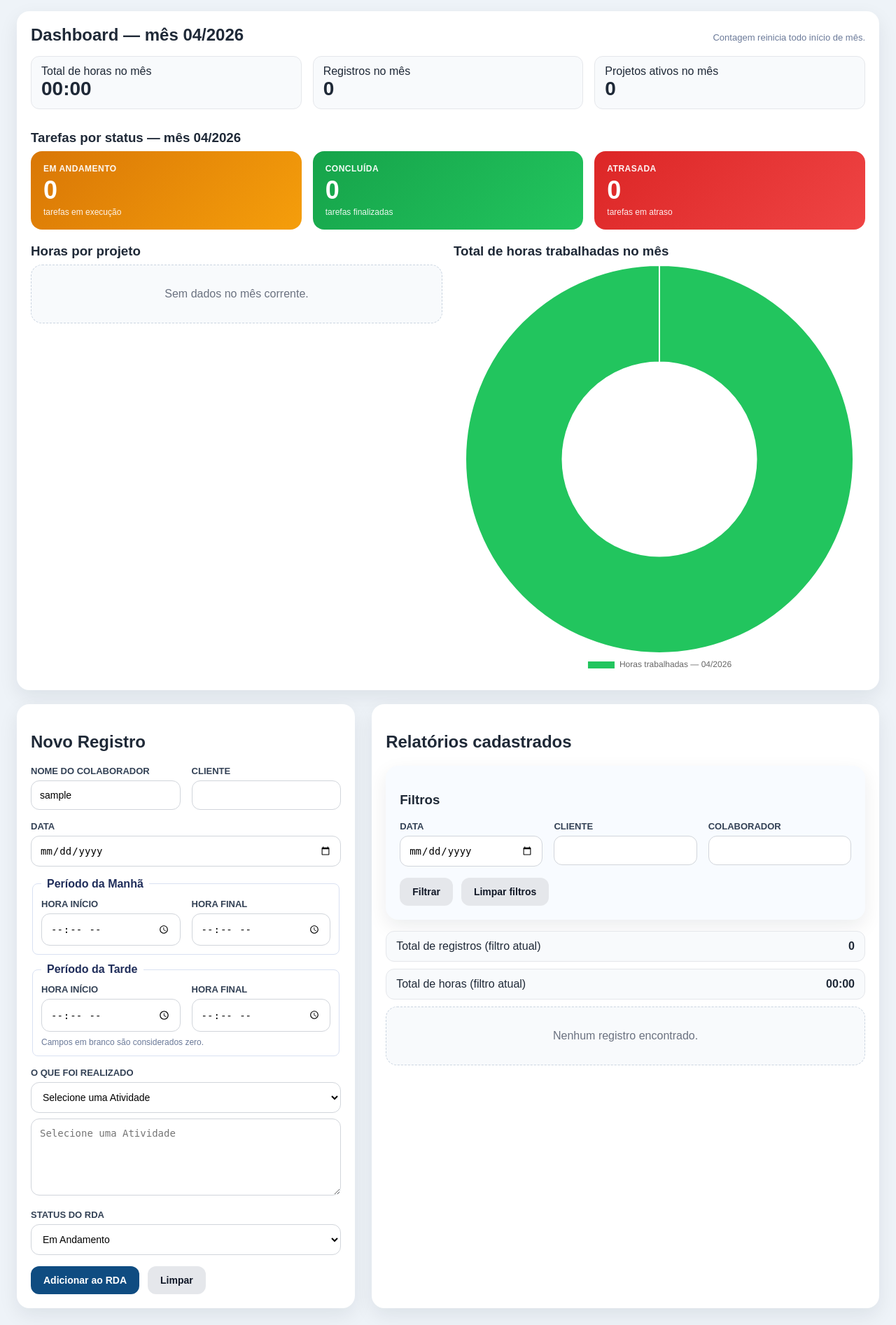
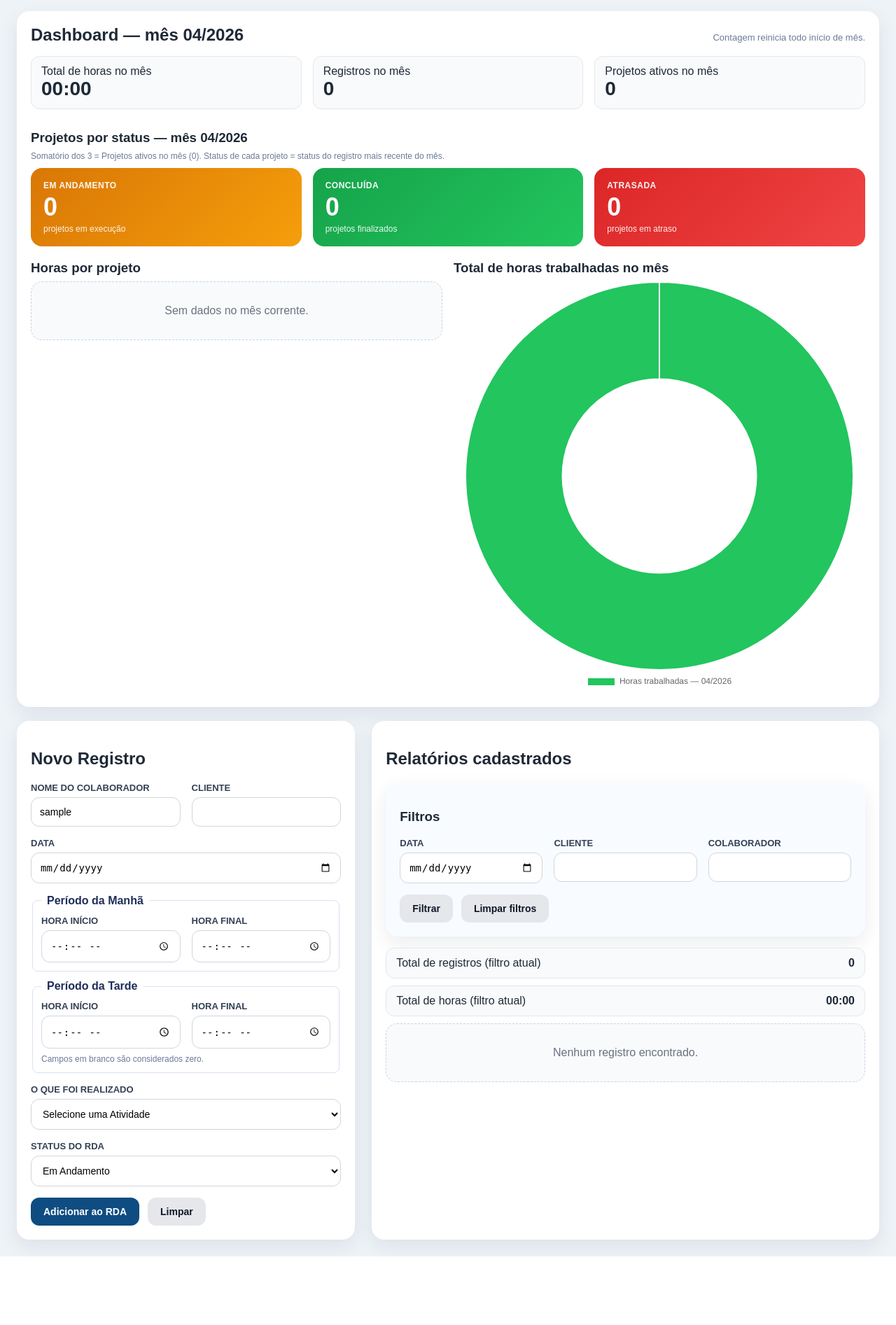
Before and after one commit to salimNabbout/rda_professional-, a Flask app: page / in a window 1280 px wide. Shown: the part 190-2083 px from the top of the page at 70% size. After the commit the page ends 1985 px from the top, so only its background shows below. Run offline with Flask 3, Linux system fonts and the light colour scheme; the visitor is signed in with stand-in values (Sample User, id 1); data that the repository does not hold is empty.

Commit message:
Realizado vira select único e status do dashboard conta projetos
- Campo Realizado: select com as 15 atividades (sem textarea). Valor antigo livre é preservado como opção extra ao editar.
- Dashboard: contador por status agora soma projetos (cliente) e não registros; soma dos 3 cards = Projetos ativos no mês. Status do projeto = status do registro mais recente do mês.

Co-Authored-By: Claude Opus 4.7 (1M context) <noreply@anthropic.com>

```diff
--- a/app/main/routes.py
+++ b/app/main/routes.py
@@ -89,9 +89,17 @@ def stats_mes_atual():
     records = query.all()
 
     por_projeto = defaultdict(int)
-    por_status = {"Em Andamento": 0, "Concluído": 0, "Atrasado": 0}
     for r in records:
         por_projeto[r.cliente or "(sem cliente)"] += _minutos_registro(r)
+
+    # Status de cada projeto = status do registro mais recente daquele cliente no mês.
+    # Assim a soma dos 3 status = número de projetos ativos no mês.
+    ultimo_por_projeto = {}
+    for r in sorted(records, key=lambda x: (x.data, x.id)):
+        ultimo_por_projeto[r.cliente or "(sem cliente)"] = r
+
+    por_status = {"Em Andamento": 0, "Concluído": 0, "Atrasado": 0}
+    for r in ultimo_por_projeto.values():
         if r.status_rda in por_status:
             por_status[r.status_rda] += 1
 
--- a/app/templates/main/_form.html
+++ b/app/templates/main/_form.html
@@ -46,44 +46,36 @@
     <p style="margin:8px 0 0; font-size:12px; color:#6b7a99;">Campos em branco são considerados zero.</p>
   </fieldset>
 
+  {% set atividades = [
+    'Visita Técnica ou Comercial',
+    'Reunião Técnica ou Comercial',
+    'Elaboração de Proposta',
+    'Projetos',
+    'Desenvolvimento Software PLC',
+    'Desenvolvimento Software IHM',
+    'Desenvolvimento Software SCADA',
+    'Desenvolvimento Software Agêntica',
+    'Design (Telas)',
+    'Montagem de Painéis',
+    'Instalações de Painéis',
+    'Comissionamento',
+    'Partida Assistida',
+    'Treinamento',
+    'Elaboração de DataBook'
+  ] %}
+  {% set atual_realizado = form.realizado if form else '' %}
   <div style="margin-top:16px;">
     <label>O que foi realizado</label>
-    <select id="atividadePredefinida" style="margin-bottom:8px;">
+    <select name="realizado" required>
       <option value="">Selecione uma Atividade</option>
-      <option>Visita Técnica ou Comercial</option>
-      <option>Reunião Técnica ou Comercial</option>
-      <option>Elaboração de Proposta</option>
-      <option>Projetos</option>
-      <option>Desenvolvimento Software PLC</option>
-      <option>Desenvolvimento Software IHM</option>
-      <option>Desenvolvimento Software SCADA</option>
-      <option>Desenvolvimento Software Agêntica</option>
-      <option>Design (Telas)</option>
-      <option>Montagem de Painéis</option>
-      <option>Instalações de Painéis</option>
-      <option>Comissionamento</option>
-      <option>Partida Assistida</option>
-      <option>Treinamento</option>
-      <option>Elaboração de DataBook</option>
+      {% for atividade in atividades %}
+        <option value="{{ atividade }}" {% if atual_realizado == atividade %}selected{% endif %}>{{ atividade }}</option>
+      {% endfor %}
+      {% if atual_realizado and atual_realizado not in atividades %}
+        <option value="{{ atual_realizado }}" selected>{{ atual_realizado }} (registro antigo)</option>
+      {% endif %}
     </select>
-    <textarea name="realizado" id="realizadoTextarea" required placeholder="Selecione uma Atividade">{{ form.realizado if form else '' }}</textarea>
   </div>
-
-  <script>
-    (function () {
-      const sel = document.getElementById('atividadePredefinida');
-      const txt = document.getElementById('realizadoTextarea');
-      if (!sel || !txt) return;
-      sel.addEventListener('change', function () {
-        const v = sel.value;
-        if (!v) return;
-        const atual = txt.value.trim();
-        txt.value = atual ? atual + '\n' + v : v;
-        sel.value = '';
-        txt.focus();
-      });
-    })();
-  </script>
 
   <div style="margin-top:16px;">
     <label>Status do RDA</label>
--- a/app/templates/main/dashboard.html
+++ b/app/templates/main/dashboard.html
@@ -39,22 +39,23 @@
     </div>
   </div>
 
-  <h3 style="margin:20px 0 8px;">Tarefas por status — mês {{ stats.mes_label }}</h3>
+  <h3 style="margin:20px 0 8px;">Projetos por status — mês {{ stats.mes_label }}</h3>
+  <p style="margin:0 0 10px; font-size:12px; color:#6b7a99;">Somatório dos 3 = Projetos ativos no mês ({{ stats.labels_projeto | length }}). Status de cada projeto = status do registro mais recente do mês.</p>
   <div class="grid grid-3">
     <div class="status-card amarelo">
       <span class="label">Em Andamento</span>
       <span class="count">{{ stats.por_status['Em Andamento'] }}</span>
-      <span class="hint">tarefas em execução</span>
+      <span class="hint">projetos em execução</span>
     </div>
     <div class="status-card verde">
       <span class="label">Concluída</span>
       <span class="count">{{ stats.por_status['Concluído'] }}</span>
-      <span class="hint">tarefas finalizadas</span>
+      <span class="hint">projetos finalizados</span>
     </div>
     <div class="status-card vermelho">
       <span class="label">Atrasada</span>
       <span class="count">{{ stats.por_status['Atrasado'] }}</span>
-      <span class="hint">tarefas em atraso</span>
+      <span class="hint">projetos em atraso</span>
     </div>
   </div>
   <div class="grid grid-2" style="margin-top:20px;">
```
